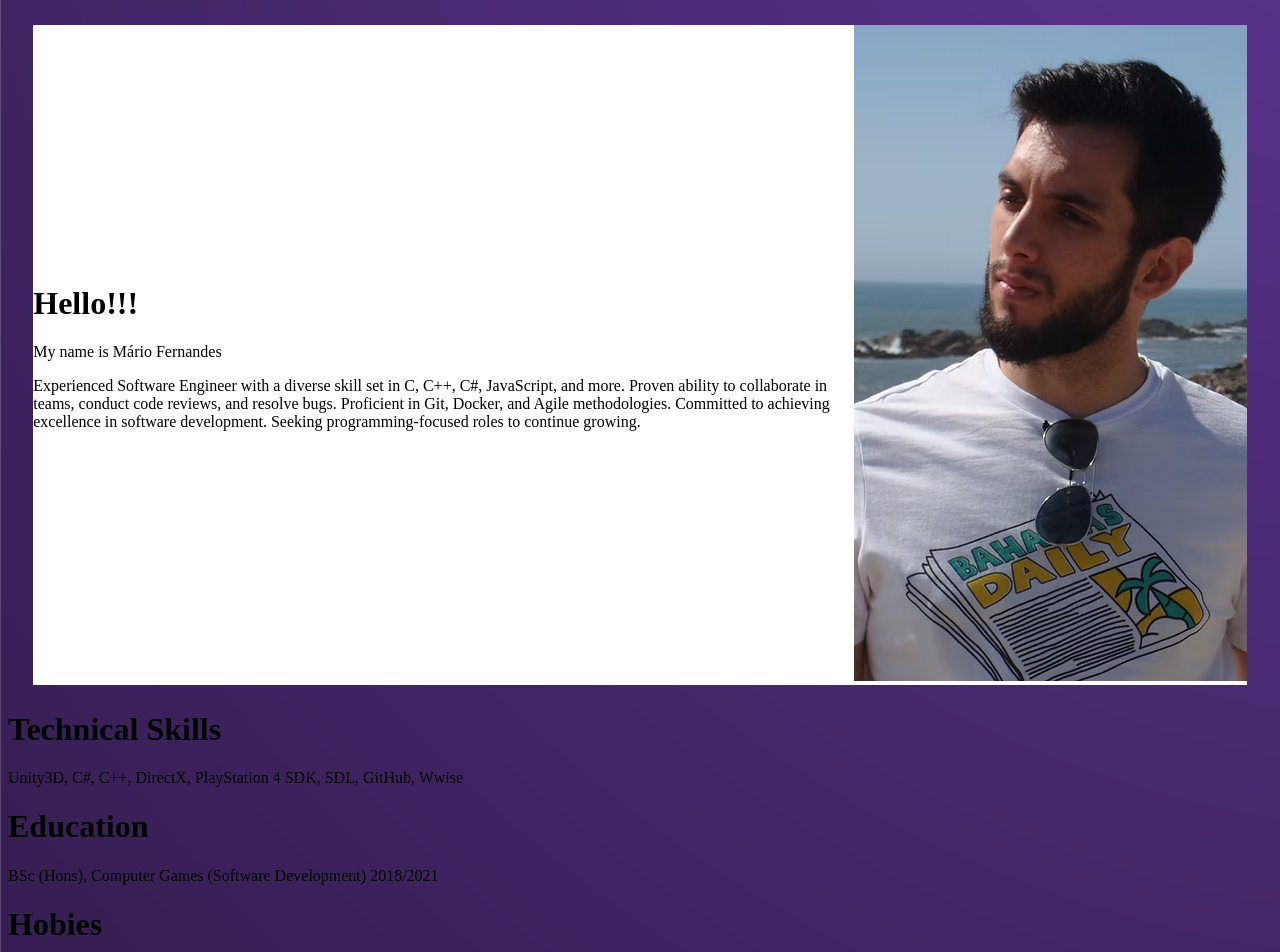
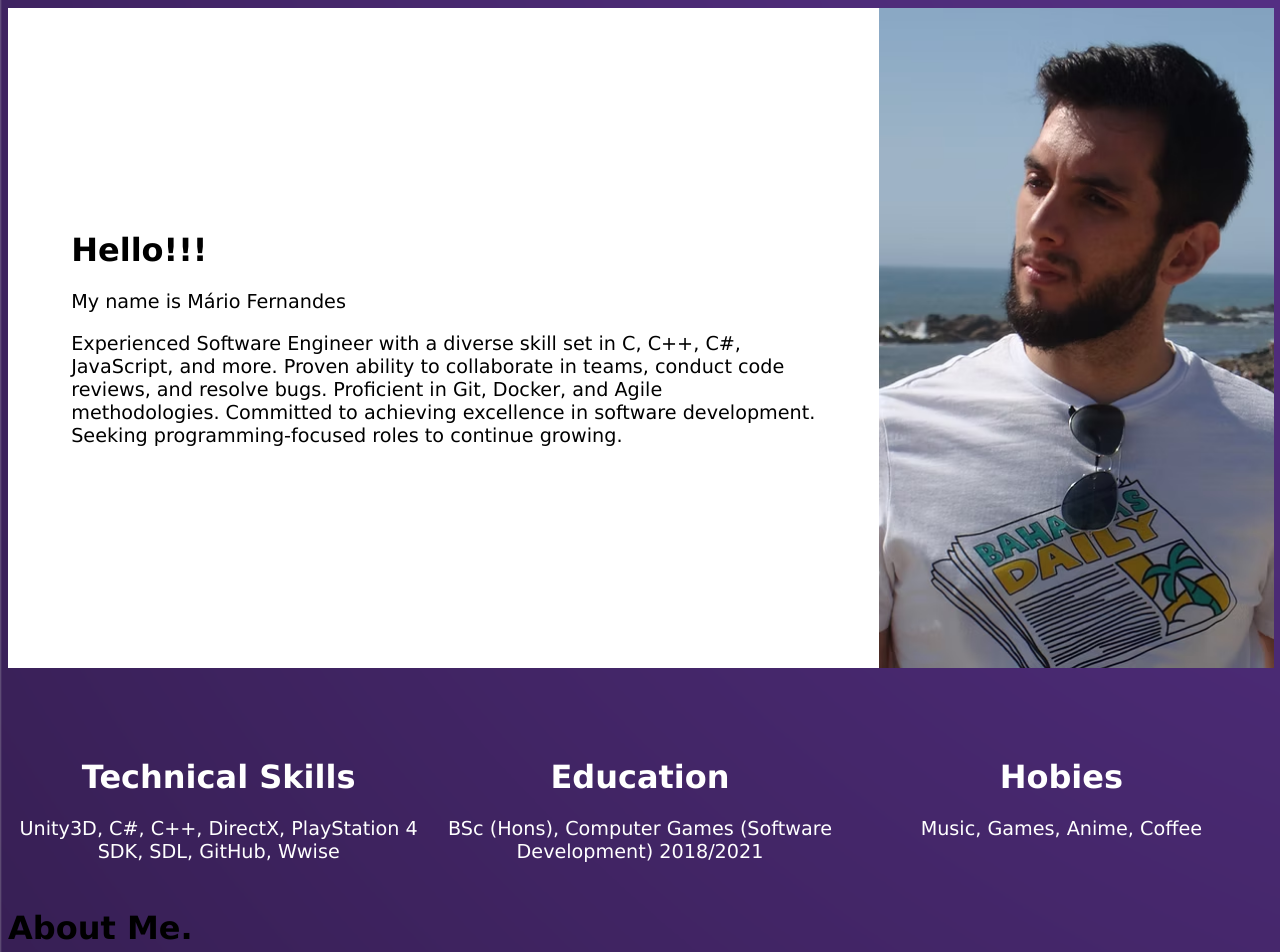
Before and after one commit to rafaeu9/Portfolio, a plain HTML site: page index.html in a window 1280 px wide. Shown: the top 952 px of the page. Drawn offline with Linux system fonts and the light colour scheme.

Commit message:
Add some flex boxes
This commit only adds some flex boxes and white squares to the page
making the text more readeable.

```diff
--- a/css/main.css
+++ b/css/main.css
@@ -1,23 +1,72 @@
 body {
   background-image: url("../images/backgorund.png");
+  background-repeat: no-repeat;
+  background-size: cover;
   background-color: #cccccc;
+  font-family: Verdana, sans-serif;
+}
+
+h1 {
+  font-size: 2em; /* 2 times the size of the parent */
+}
+p {
+  font-size: 120%; /* 120% of the parent element */
+}
+
+.Content{
+  max-width:1500px;
+  margin: auto;
 }
 
 .Introduction {
   display: flex;
-    align-items: center; /* Align items vertically (optional) */
-    justify-content: space-between;
-    background-color: white; /* White background */
-    margin: 2%;
+  flex-direction: row;
+  background-color: white;
+  height: auto;
+  margin-bottom: 5%
 }
 
 .Introduction-text{
   flex: 1;
-    margin-right: 1%;
+  margin: auto;
+  padding: 5%;
 }
 
 .Introduction-image img {
-    width: height - 5%; /* Set desired width for the image */
-    height: auto; /* Maintain aspect ratio */
-    object-fit: cover; /* Ensure the image fits well */
+  width: auto; /* Set desired width for the image */
+  height: 100%; /* Maintain aspect ratio */
 }
+
+.Skills {
+  display: flex;
+  flex-direction: row;
+  justify-content: center;
+  text-align: center;
+  color: white;
+ }
+
+.Skills-Technical,
+.Skills-Education,
+.Skills-Hobies {
+  flex: 1 1 0;
+  padding: 5px;
+}
+
+.Contacts{
+  display: flex;
+  flex-direction: row;
+  height: 200px;
+}
+
+.Contacts-Address,
+.Contacts-Phone,
+.Contacts-Email {
+  background-color: white;
+  flex: 1 1 0;
+  margin:1px;
+  text-align: center;
+  display: flex; /* Makes the individual box a flex container */
+  flex-direction: column;
+  align-items: center; /* Centers text vertically inside each box */
+  justify-content: center; /* Ensures horizontal centering for the text */
+}
--- a/index.html
+++ b/index.html
@@ -7,6 +7,7 @@
   <title>Home | Mario Fernandes</title>
 </link>
 <body>
+  <div class="Content">
   <div class="Introduction">
     <div class="Introduction-text">
       <h1>Hello!!!</h1>
@@ -26,15 +27,22 @@
     </div>
   </div>
   <div class="Skills">
-    <h1>Technical Skills</h1>
-    <p>Unity3D, C#, C++, DirectX, PlayStation 4 SDK, SDL, GitHub, Wwise</p>
+    <div class="Skills-Technical ">
+      <h1>Technical Skills</h1>
+      <p>Unity3D, C#, C++, DirectX, PlayStation 4 SDK, SDL, GitHub, Wwise</p>
+    </div>
 
-    <h1>Education</h1>
-    <p>BSc (Hons), Computer Games (Software Development) 2018/2021</p>
+    <div class="Skills-Education">
+      <h1>Education</h1>
+      <p>BSc (Hons), Computer Games (Software Development) 2018/2021</p>
+    </div>
 
+    <div class="Skills-Hobies">
     <h1>Hobies</h1>
     <p>Music, Games, Anime, Coffee</p>
+    </div>
   </div>
+
   <div class="AboutMe">
     <h1>About Me.</h1>
     <p>
@@ -108,14 +116,22 @@
     </p>
   </div>
   <div class="Contacts">
+
+    <div class="Contacts-Address">
     <h1> Address </h1>
     <p>Bournemouth, UK</p>
+    </div>
 
+    <div class="Contacts-Phone">
     <h1> Phone </h1>
     <p>+44 07586 119485</p>
+    </div>
 
+    <div class="Contacts-Email">
     <h1> Email </h1>
     <p>ask.mariofernandes@gmail.com</p>
+    </div>
   </div>
-</body>
+</div>
+</div>
 </html>
```
Lines whose indentation alone changed are shown as unchanged.
